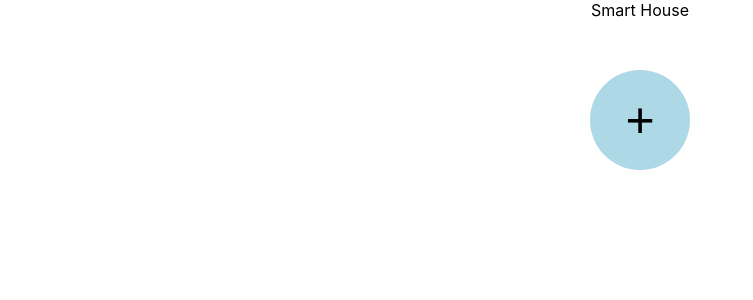
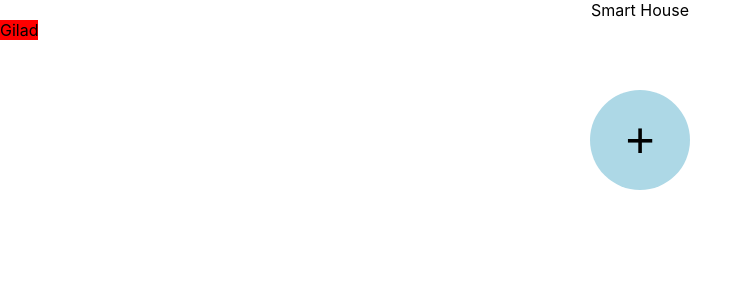
Before and after one commit to abgilad/SmartHouse, a React (Create React App) app in the folder newapp/: page / in a window 1280 px wide. Shown: the top 300 px of the page, without its empty margins (0-753 px from the left). Built offline with nearby package versions, Linux system fonts and the light colour scheme.

Commit message:
20/06/23 Third update

```diff
--- a/newapp/src/App.css
+++ b/newapp/src/App.css
@@ -16,10 +16,7 @@
 .App-header {
   background-color: #282c34;
   min-height: 100vh;
-  display: flex;
-  flex-direction: column;
-  align-items: center;
-  justify-content: center;
+
   font-size: calc(10px + 2vmin);
   color: white;
 }
@@ -81,3 +78,14 @@
 .mainBtn:hover {
   background-color: rgb(70, 152, 234);
 }
+
+.roomsDiv {}
+
+.currentRoom {
+  display: flex;
+}
+
+.room {
+  width: 150px;
+  height: 100px;
+}
--- a/newapp/src/App.js
+++ b/newapp/src/App.js
@@ -4,21 +4,58 @@ import { BrowserRouter, Routes, Route, Link } from 'react-router-dom'
 import Logo from './Components/Logo';
 import CreateNewRoomBtn from './Components/CreateNewRoomBtn';
 import ChooseNewRoom from './Components/ChooseNewRoom';
+import CurrentRoom from './Components/CurrentRoom';
 
 
 
 function App() {
 
-  const [data, setData] = useState([])
+  const [data, setData] = useState([{ choosenRoom: 'kitchen', roomName: 'Gilad', color: 'red' }])
+  const [currentRoomIndex, setCurrentRoomIndex] = useState('')
 
 
+
+  //Functions////////////////////////////////
+
+  const addNewRoom = (chooseRoom, name, color) => {
+    const findTheSameRoom = data.find((val) => val.roomName === name);
+
+    if (findTheSameRoom) {
+      return alert('the room name is exist!')
+    }
+    else if (!(findTheSameRoom)) {
+      let temp = {
+        choosenRoom: chooseRoom,
+        roomName: name,
+        color
+      }
+      setData([...data, temp])
+    }
+  }
+
+  //function move to current room
+
+  const enterToCurrentRoom = (index) => {
+    setCurrentRoomIndex(index)
+  }
+
+  // Object All data
+
+  const allData = {
+    data: data,
+    setData: setData,
+    currentRoomIndex: currentRoomIndex,
+    setCurrentRoomIndex: setCurrentRoomIndex,
+
+  }
 
   return (
     <div className="App">
       <Logo />
       <Routes>
-        <Route path='/' element={<CreateNewRoomBtn />} />
-        <Route path='/ChooseNewRoom' element={<ChooseNewRoom />} />
+        <Route path='/' element={<CreateNewRoomBtn allData={allData} enterToCurrentRoom={enterToCurrentRoom} />} />
+        <Route path='/ChooseNewRoom' element={<ChooseNewRoom addNewRoom={addNewRoom} />} />
+        <Route path='/currentRoom:id' element={<CurrentRoom allData={allData} />} />
       </Routes>
     </div>
   );
--- a/newapp/src/Components/ChooseNewRoom.jsx
+++ b/newapp/src/Components/ChooseNewRoom.jsx
@@ -1,20 +1,25 @@
 import React, { useState } from 'react'
+import { useNavigate } from 'react-router-dom'
 
-export default function ChooseNewRoom() {
+export default function ChooseNewRoom({addNewRoom}) {
 
-    const [newRoom, setNewRoom] = useState('')
-    console.log(newRoom);
+    const nav = useNavigate()
+
+    const [chooseNewRoom, setChooseNewRoom] = useState('')
+    const[roomName,setRoomName]=useState('')
+    const[roomColor,setRoomColor]=useState('')
+
     return (
         <div>
-            <select onChange={(e) => { setNewRoom(e.target.value) }}>
-                <option value="" disabled hidden>Choose room</option>
+            <select value={chooseNewRoom} onChange={(e) => { setChooseNewRoom(e.target.value) }}>
+                <option value='' disabled hidden>Choose room</option>
                 <option value='kitchen'>kitchen</option>
                 <option value='bathroom'>bathroom</option>
                 <option value='bedroom'>bedroom</option>
             </select><br />
-            <input maxLength={5} type='text' placeholder='room name' /><br />
-            <input type='text' placeholder='room color' /><br />
-            <button>CREATE</button>
+            <input onChange={(e)=>{setRoomName(e.target.value)}} maxLength={5} type='text' placeholder='room name' /><br />
+            <input onChange={(e)=>{setRoomColor(e.target.value)}} type='text' placeholder='room color' /><br />
+            <button onClick={()=>{addNewRoom(chooseNewRoom,roomName,roomColor);nav('/')}}>CREATE</button>
         </div>
     )
 }
--- a/newapp/src/Components/CreateNewRoomBtn.jsx
+++ b/newapp/src/Components/CreateNewRoomBtn.jsx
@@ -1,12 +1,25 @@
 import React from 'react'
 import { Link } from 'react-router-dom'
+import Room from './Room'
 
-export default function CreateNewRoomBtn() {
+export default function CreateNewRoomBtn({ allData, enterToCurrentRoom }) {
 
 
+
+    const viewRooms = () => {
+        return allData.data.map((val, i) => {
+            return <Room key={i} data={val} index={i} enterToCurrentRoom={enterToCurrentRoom} />
+        })
+    }
+
     return (
-        <div>
+
+        <div >
+            <div className='roomsDiv'>
+                <div className='currentRoom'>{viewRooms()}
+                </div>
+            </div>
             <Link to={'/ChooseNewRoom'}><button className='mainBtn'>+</button></Link>
-        </div>
+        </div >
     )
 }
--- /dev/null
+++ b/newapp/src/Components/CurrentRoom.jsx
@@ -0,0 +1,31 @@
+import React, { useState } from 'react'
+import SelectNewItem from './SelectNewItem'
+
+export default function CurrentRoom({ allData }) {
+
+    const [flag, setFlag] = useState(false)
+
+    console.log(allData.currentRoomIndex)
+
+    let currentRoomItems = ''
+
+    const viewRoomItems = () => {
+        currentRoomItems = allData.data.find((val, i) => i === allData.currentRoomIndex)
+    }
+    viewRoomItems()
+
+    const viewAddNewItems = () => {
+        if (flag == true) {
+            return <SelectNewItem />
+        }
+    }
+
+    return (
+        <div>
+            <div>{currentRoomItems.roomName}</div>
+            <div>{currentRoomItems.choosenRoom}</div>
+            <button onClick={() => { setFlag(!flag) }}>add new item</button><br />
+            {viewAddNewItems()}
+        </div>
+    )
+}
--- /dev/null
+++ b/newapp/src/Components/Room.jsx
@@ -0,0 +1,21 @@
+import React from 'react'
+import { useNavigate } from 'react-router-dom'
+
+
+export default function Room({ data, index, enterToCurrentRoom }) {
+
+    console.log(index)
+
+
+    const nav = useNavigate()
+
+
+
+    return (
+        <div onClick={() => { enterToCurrentRoom(index); nav(`/currentRoom/${data.roomName}`) }}>
+            <div style={{ backgroundColor: data.color }}>
+                <div>{data.roomName}</div>
+            </div>
+        </div>
+    )
+}
--- /dev/null
+++ b/newapp/src/Components/SelectNewItem.jsx
@@ -0,0 +1,19 @@
+import React, { useState } from 'react'
+
+export default function SelectNewItem() {
+
+    const [newRoomItem, setNewRoomItem] = useState('')
+
+    return (
+        <div>
+            <select value={newRoomItem} onChange={(e) => { setNewRoomItem(e.target.value) }}>
+                <option value='' disabled hidden>Choose room item</option>
+                <option value='conditioner'>conditioner</option>
+                <option value='stereo'>stereo</option>
+                <option value='boiler'>boiler</option>
+                <option value='lamp'>lamp</option>
+            </select><br />
+            <button>add</button>
+        </div>
+    )
+}
```
Also changed, not shown: newapp/src/Components/CreatedRooms.jsx (added, +10 -0 lines).
